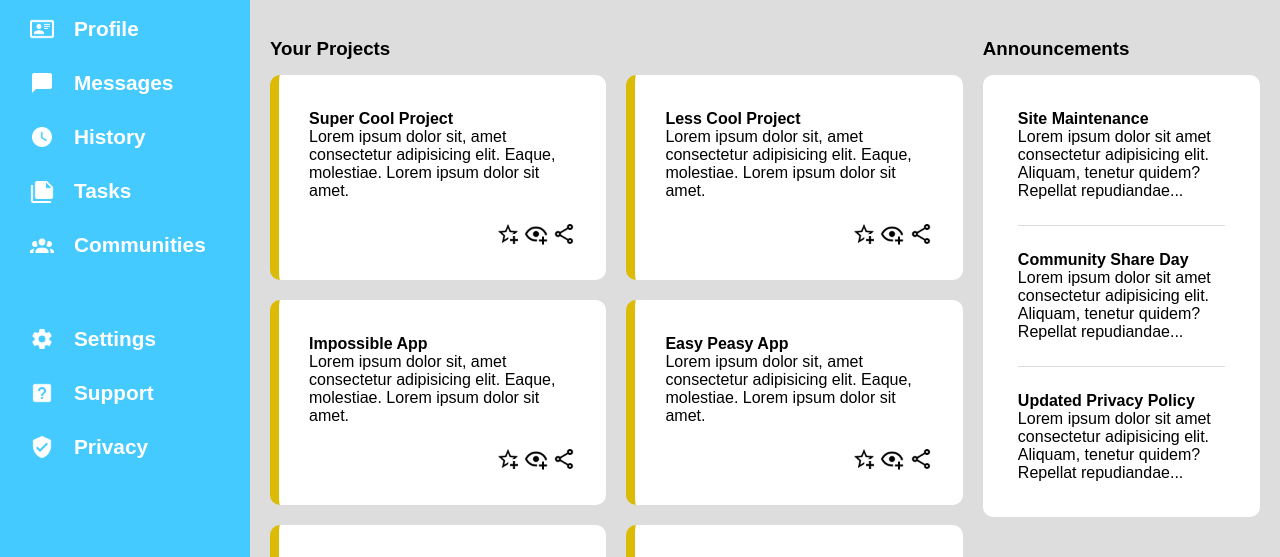
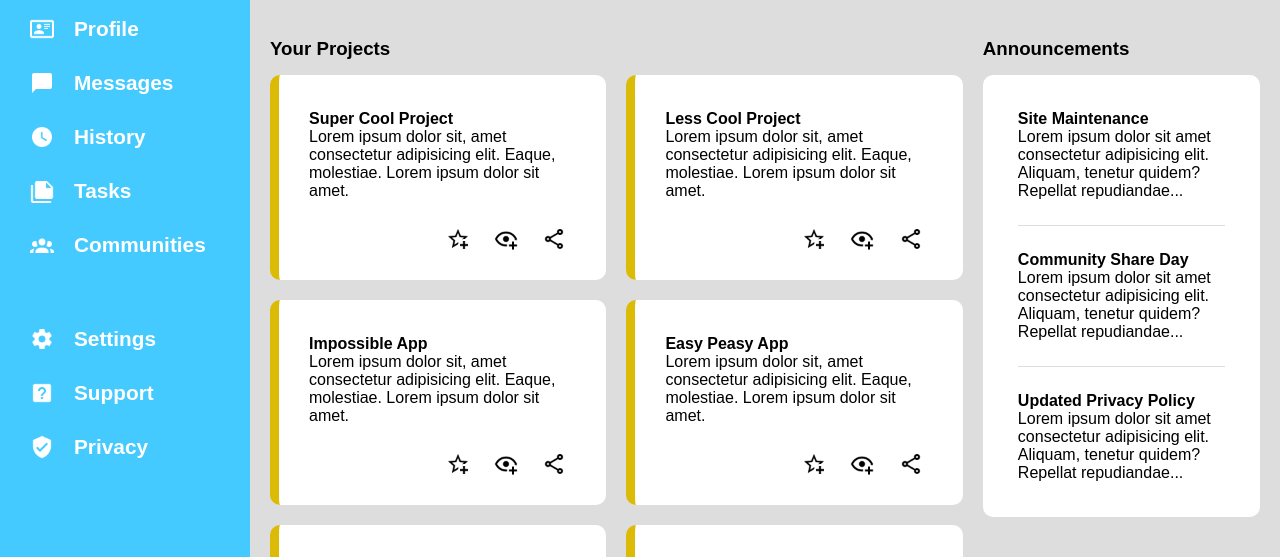
Before and after one commit to CourtneeM/top-admin-dashboard, a plain HTML site: page index.html in a window 1280 px wide. Shown: the part 170-727 px from the top of the page. Drawn offline with Linux system fonts and the light colour scheme.

Commit message:
Add and style icons in project cards

```diff
--- a/style/style.scss
+++ b/style/style.scss
@@ -107,12 +107,16 @@ main header {
 
     ul {
       position: absolute;
-      bottom: 30px;
-      right: 30px;
+      bottom: 25px;
+      right: 40px;
 
       li {
         display: inline-block;
         list-style: none;
+        margin-right: 20px;
+        cursor: pointer;
+
+        &:last-child { margin-right: 0; }
       }
     }
   }
```
Also changed, not shown: style/style.css, 1 other file.
